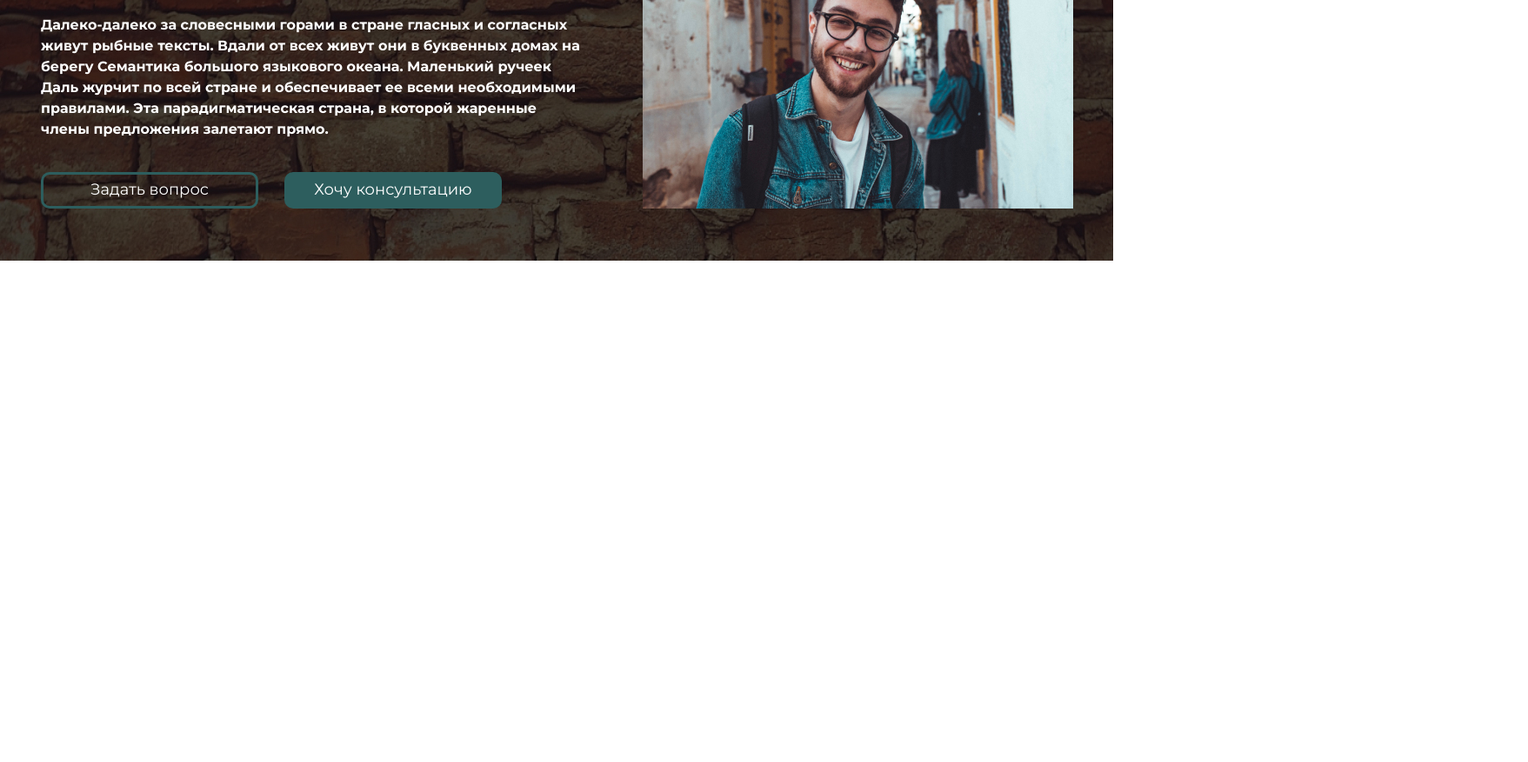
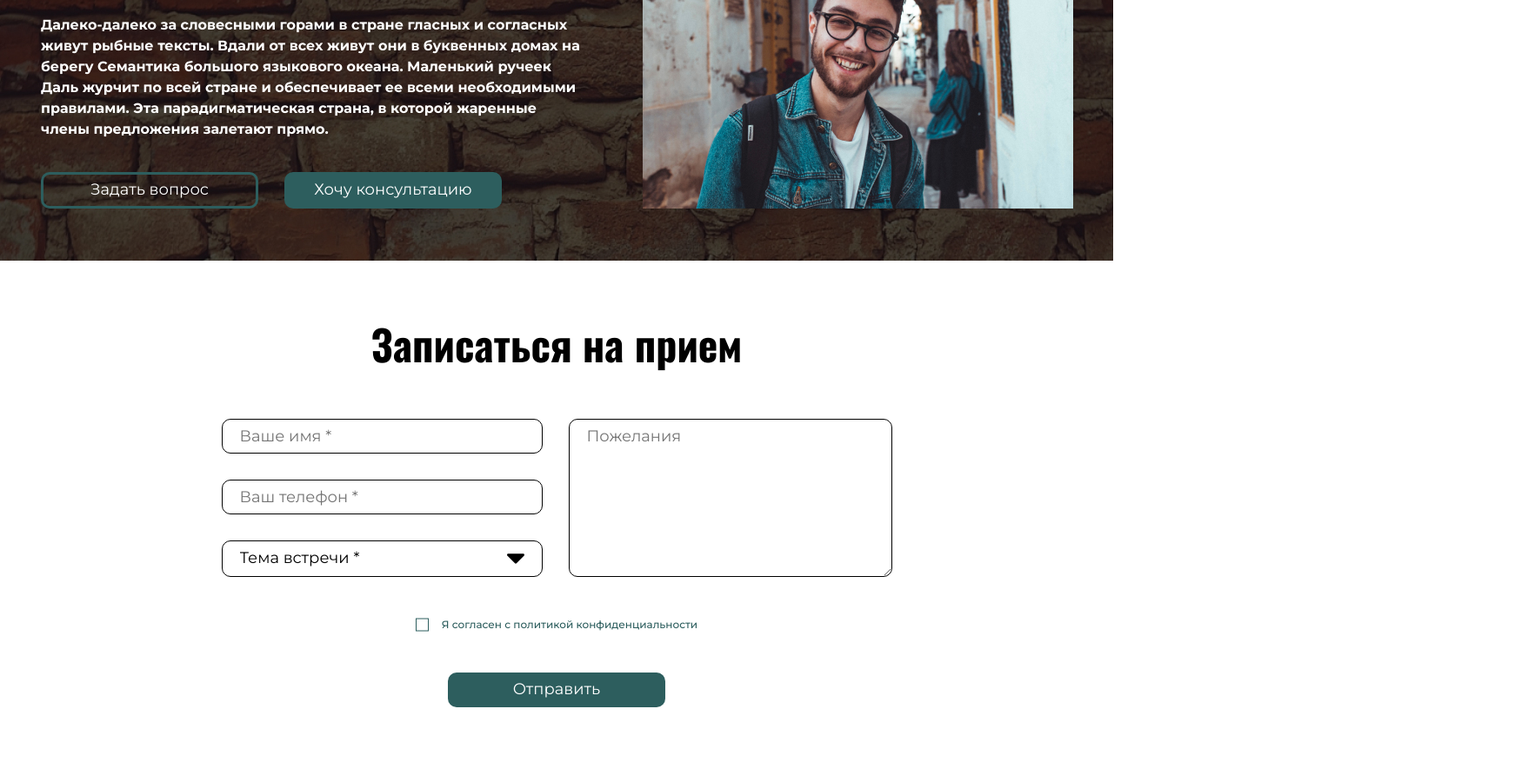
Before and after one commit to denystarasiuk/marin-site, a plain HTML site: page index.html in a window 1280 px wide. Shown: the part 1268-2145 px from the top of the page at 87% size, 1757 px wide, since content can reach past the window. Before the commit the page ends 1568 px from the top, so only its background shows below. Drawn offline with Linux system fonts and the light colour scheme.

Commit message:
added form

```diff
--- a/index.html
+++ b/index.html
@@ -81,6 +81,32 @@
             </a>
             <img src="./img/about-photo.jpg" alt="" class="about__img">
         </section>
+
+        <form action="#" method="post" enctype="multipart/form-data" class="form center">
+            <h2 class="form__title">
+                Записаться на прием
+            </h2>
+            <div class="form__grid">
+                <input type="text" placeholder="Ваше имя *" class="form__grid-name" required>
+                <input type="tel" placeholder="Ваш телефон *" class="form__grid-tel" required>
+                <label class="form__input-wrap form__input-wrap_select">
+                    <select name="select">
+                        <option value="1">Тема встречи *</option>
+                        <option value="1">Тема встречи *</option>
+                        <option value="1">Тема встречи *</option>
+                    </select>
+                </label>
+                <textarea placeholder="Пожелания" class="form__grid-text"></textarea>
+            </div>
+            <label class="form__checkbox">
+                <input type="checkbox" name="checkbox" value="test checkbox" class="visually-hidden">
+                <span class="form__checkbox-label">
+                    Я согласен с политикой конфиденциальности
+                </span>
+            </label>
+            <button type="submit" class="btn">Отправить</button>
+
+        </form>
     </main>
 
 
--- /dev/null
+++ b/sass/_form.scss
@@ -0,0 +1,125 @@
+.form {
+    padding-top: 60px;
+    padding-bottom: 60px;
+    display: flex;
+    align-items: center;
+    flex-direction: column;
+
+    &__title {
+        color: #000;
+        font-size: 48px;
+        font-weight: 700x;
+        line-height: 1.5;
+        margin: 0;
+    }
+
+    input, select, textarea {
+        border: none;
+        background: none;
+        padding: 8px 20px;
+        width: 100%;
+        height: 100%;
+        appearance: none;
+        color: #000;
+        font-size: 18px;
+        font-weight: 400;
+        line-height: 1.33;
+    }
+
+    &__grid {
+        padding-top: 50px;
+        padding-bottom: 40px;
+        display: grid;
+        grid-template-columns: 369px 372px;
+        grid-template-rows: auto auto auto;
+        gap: 30px;
+    }
+
+    &__grid-text {
+        grid-row: 1/4;
+        grid-column: 2/3;
+        height: 180px;
+    }
+
+    input, textarea {
+        border: 1px solid #000;
+        border-radius: 10px;
+        display: block;
+    }
+
+    &__input-wrap {
+        border: 1px solid #000;
+        border-radius: 10px;
+        display: block;
+        position: relative;
+
+        /* input, select, textarea {
+            border: none;
+            background: none;
+            padding: 8px 20px;
+            width: 100%;
+            height: 100%;
+            appearance: none;
+        } */
+
+        &_select {
+            &:before {
+                content: "";
+                display: block;
+                width: 20px;
+                height: 20px;
+                background: url(../img/sort-down.svg) center no-repeat;
+                position: absolute;
+                top: 10px;
+                right: 20px;
+                pointer-events: none;
+            }
+            &:focus-within {
+                &:before {
+                    transform: scale(1, -1);
+                }
+            }
+        }
+    }
+
+    &__checkbox {
+        display: block;
+        padding-bottom: 40px;
+        cursor: pointer;
+        &-label {
+            position: relative;
+            padding-left: 30px;
+            color: #2D5E5E;
+            font-size: 12px;
+            font-weight: 500;
+            line-height: 2.5;
+            &:before,
+            &:after {
+                content: "";
+                display: block;
+                position: absolute;
+                top: 50%;
+                left: 0;
+                transform: translateY(-50%);
+                box-sizing: border-box;
+            }
+            &:before {
+                background: #fff;
+                border: 1px solid #2D5E5E;
+                width: 15px;
+                height: 15px;
+            }
+            &:after {
+                background: #2D5E5E;
+                width: 11px;
+                height: 11px;
+                left: 2px;
+                display: none;
+            }
+        }
+
+        input:checked + &-label:after {
+            display: block;
+        }
+    }
+}
--- a/sass/_global.scss
+++ b/sass/_global.scss
@@ -19,3 +19,17 @@ h1,h2,h3,h4,h5,h6 {
 a{
     outline: none;
 }
+
+.visually-hidden {
+    position: absolute;
+    width: 1px;
+    height: 1px;
+    margin: -1px;
+    border: 0;
+    padding: 0;
+
+    white-space: nowrap;
+    clip-path: inset(100%);
+    clip: rect(0 0 0 0);
+    overflow: hidden;
+  }
--- a/sass/style.scss
+++ b/sass/style.scss
@@ -7,3 +7,4 @@
 @import "offer";
 @import "services";
 @import "about";
+@import "form";
```
Also changed, not shown: css/style.css, img/sort-down.svg (added), 1 other file.
